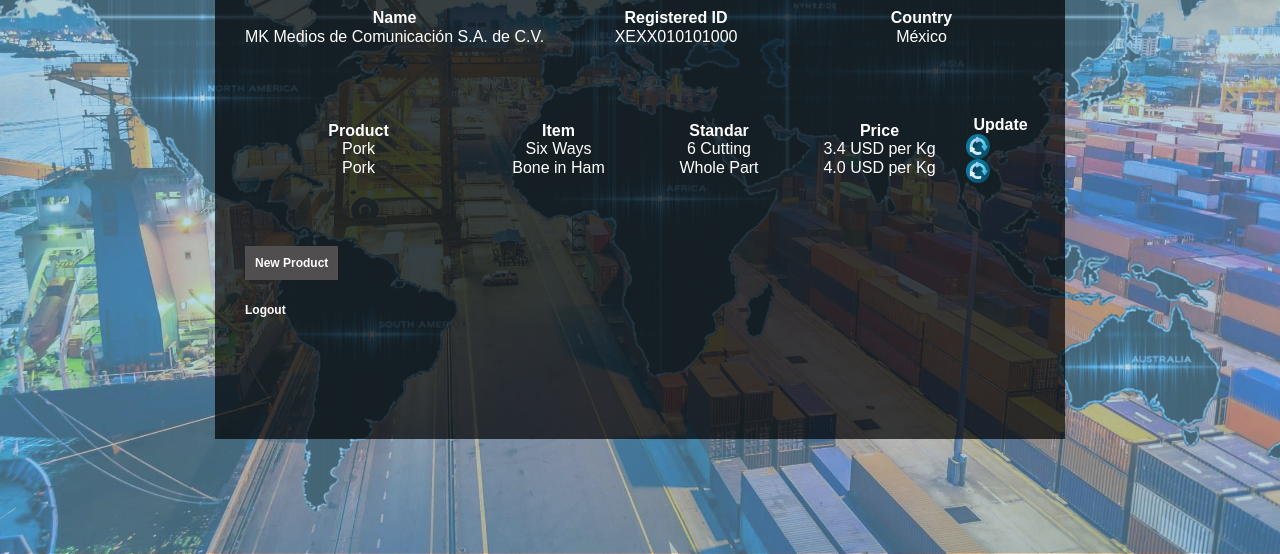
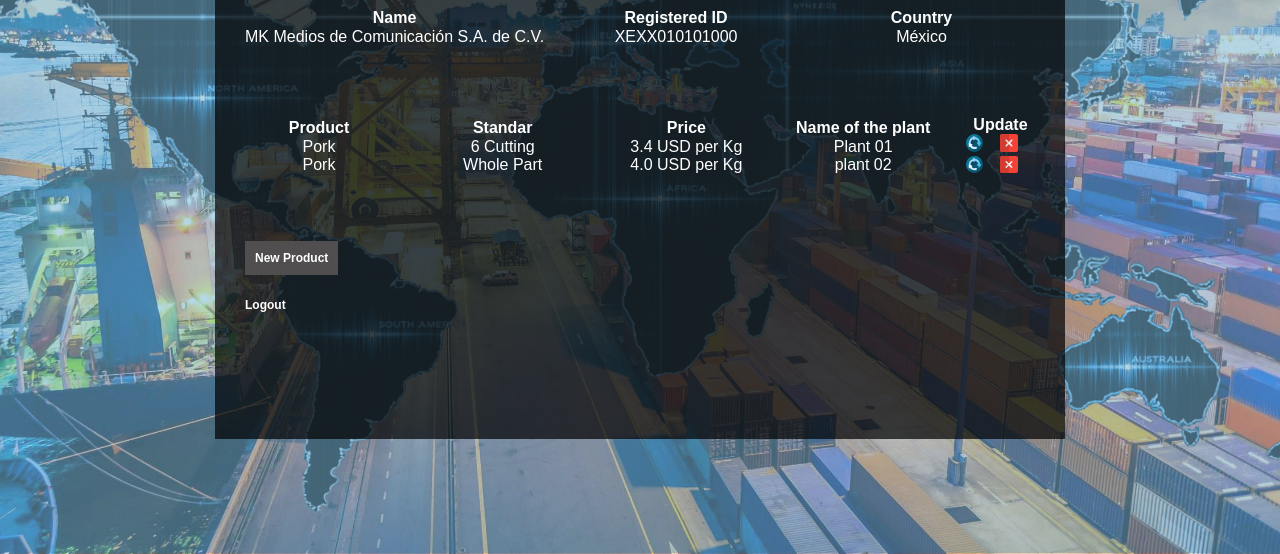
Before and after one commit to CRAZY3N/MKMedios, a plain HTML site: page supplierpage.html in a window 1280 px wide. Shown: the part 246-800 px from the top of the page. Drawn offline with Linux system fonts and the light colour scheme; files whose address does not match are found by name.

Commit message:
Agrege boton de eliminar, y name of the plant en vista del proveedor de productos

```diff
--- a/css/supplierproduc.css
+++ b/css/supplierproduc.css
@@ -75,12 +75,24 @@ body {
     flex: 0 0 calc(10% - 1rem);
 }
 
+.columna-15 {
+    flex: 0 0 calc(15% - 1rem);
+}
+
 .columna-20 {
     flex: 0 0 calc(20% - 1rem);
 }
 
+.columna-25 {
+    flex: 0 0 calc(25% - 1rem);
+}
+
 .columna-30 {
     flex: 0 0 calc(30% - 1rem);
+}
+
+.columna-35 {
+    flex: 0 0 calc(35% - 1rem);
 }
 
 .columna-40 {
@@ -101,11 +113,15 @@ body {
 }
 
 .icono {
-    width: 35%;
+    width: 50%;
     cursor: pointer;
     display: flex;
     text-align: center;
     align-items: center;
+}
+
+.linear {
+    display: inline-flex;
 }
 
 
--- a/supplierpage.html
+++ b/supplierpage.html
@@ -60,17 +60,17 @@
                 <h4>ID</h4>
             </div> -->
 
-            <div class="columna-30">
+            <div class="columna-20">
                 <h4>Product</h4>
                 <p class="maring-10">Pork</p>
                 <p class="maring-10">Pork</p>
             </div>
 
-            <div class="columna-20">
+            <!-- <div class="columna-15">
                 <h4>Item</h4>
                 <p class="maring-10">Six Ways</p>
                 <p class="maring-10">Bone in Ham</p>
-            </div>
+            </div> -->
 
             <div class="columna-20">
                 <h4>Standar</h4>
@@ -84,10 +84,23 @@
                 <p class="maring-10">4.0 USD per Kg</p>
             </div>
 
+            <div class="column-15">
+                <h4>Name of the plant</h4>
+                <p>Plant 01</p>
+                <p>plant 02</p>
+            </div>
+
             <div class="columna-10 text-cen">
                 <h4>Update</h4>
-                <a href="#"> <img class="icono" src="icon/update.svg" alt="Update"> </a>
-                <a href="#"> <img class="icono" src="icon/update.svg" alt="Update"> </a>
+                <div class="linear">
+                    <a href="#"> <img class="icono" src="icon/update.svg" alt="Update"> </a>
+                    <a href="#"><img class="icono" src="icon/dejar.svg" alt=""></a>
+                </div>
+                <div class="linear">
+                    <a href="#"> <img class="icono" src="icon/update.svg" alt="Update"> </a>
+                    <a href="#"><img class="icono" src="icon/dejar.svg" alt=""></a>
+                </div>
+
             </div>
         </div>
 
```
Also changed, not shown: icon/dejar.svg (added).
